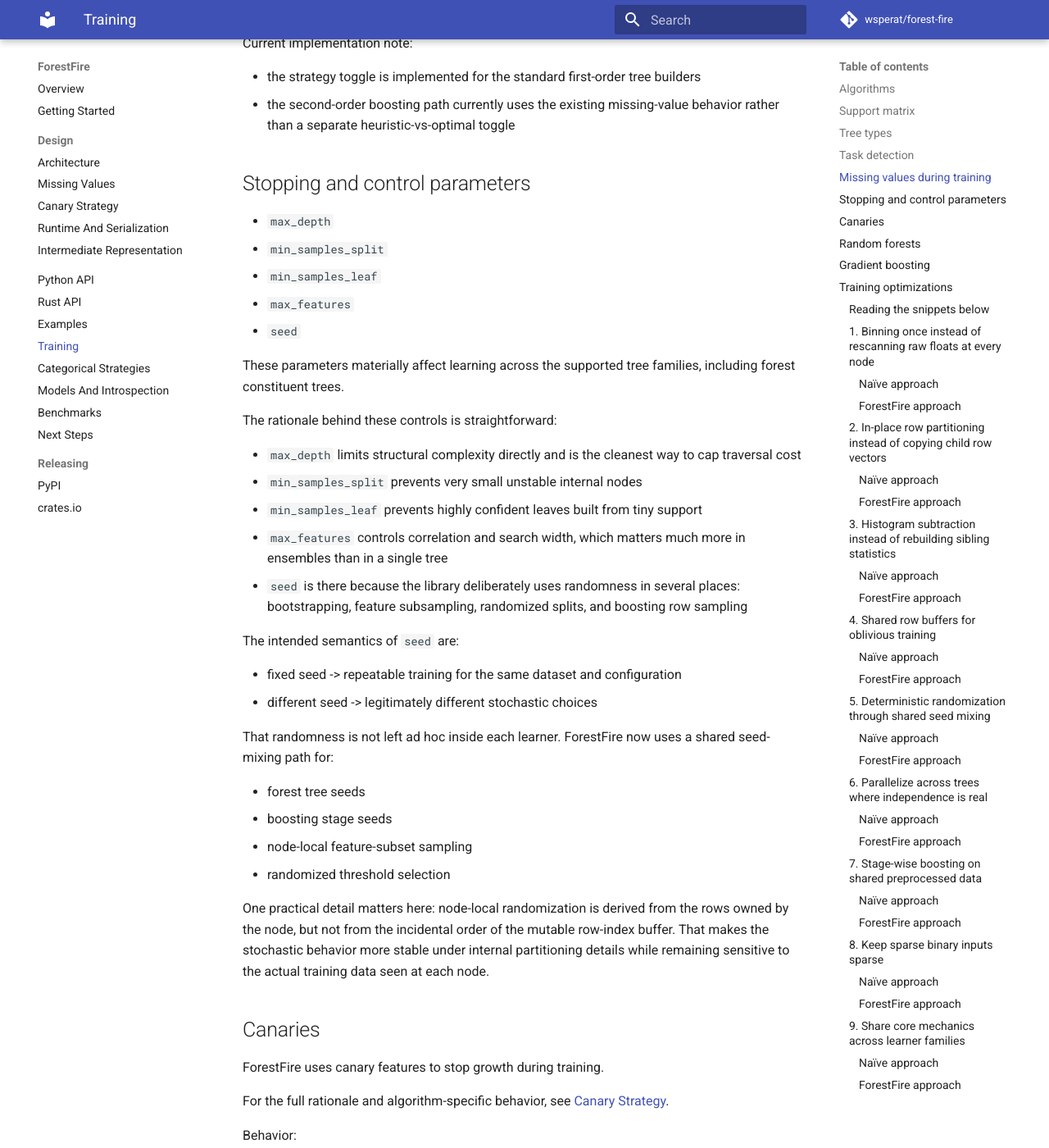
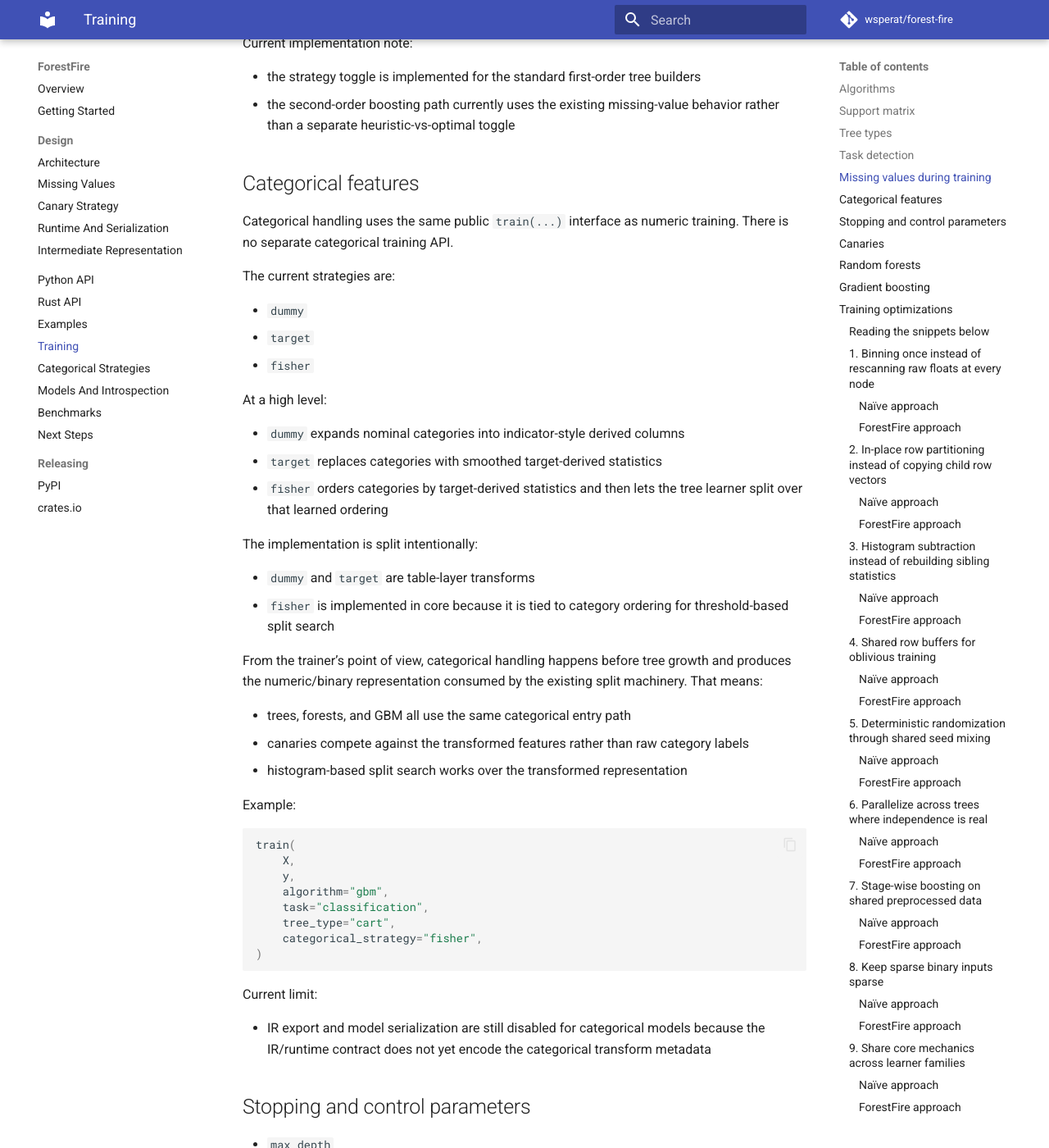
Before and after one commit to wsperat/forest-fire, an MkDocs documentation site: the page built from docs/training.md, in a window 1280 px wide and 1400 px high, scrolled down 3538 px. Shown: the whole window at 82% size. Built offline with MkDocs 1.6.1 and Material for MkDocs 9.7.7, drawn with Linux system fonts in a browser that asks for light colours; comment, search, counter and statistics services are not loaded.

Commit message:
update docs

````diff
--- a/docs/training.md
+++ b/docs/training.md
@@ -124,6 +124,58 @@ Current implementation note:
 
 - the strategy toggle is implemented for the standard first-order tree builders
 - the second-order boosting path currently uses the existing missing-value behavior rather than a separate heuristic-vs-optimal toggle
+
+## Categorical features
+
+Categorical handling uses the same public `train(...)` interface as numeric
+training. There is no separate categorical training API.
+
+The current strategies are:
+
+- `dummy`
+- `target`
+- `fisher`
+
+At a high level:
+
+- `dummy` expands nominal categories into indicator-style derived columns
+- `target` replaces categories with smoothed target-derived statistics
+- `fisher` orders categories by target-derived statistics and then lets the
+  tree learner split over that learned ordering
+
+The implementation is split intentionally:
+
+- `dummy` and `target` are table-layer transforms
+- `fisher` is implemented in core because it is tied to category ordering for
+  threshold-based split search
+
+From the trainer’s point of view, categorical handling happens before tree
+growth and produces the numeric/binary representation consumed by the existing
+split machinery. That means:
+
+- trees, forests, and GBM all use the same categorical entry path
+- canaries compete against the transformed features rather than raw category
+  labels
+- histogram-based split search works over the transformed representation
+
+Example:
+
+```python
+train(
+    X,
+    y,
+    algorithm="gbm",
+    task="classification",
+    tree_type="cart",
+    categorical_strategy="fisher",
+)
+```
+
+Current limit:
+
+- IR export and model serialization are still disabled for categorical models
+  because the IR/runtime contract does not yet encode the categorical transform
+  metadata
 
 ## Stopping and control parameters
 
````
Also changed, not shown: docs/categorical-strategies.md (+41 -12 lines), docs/index.md (+1 -1 lines).
